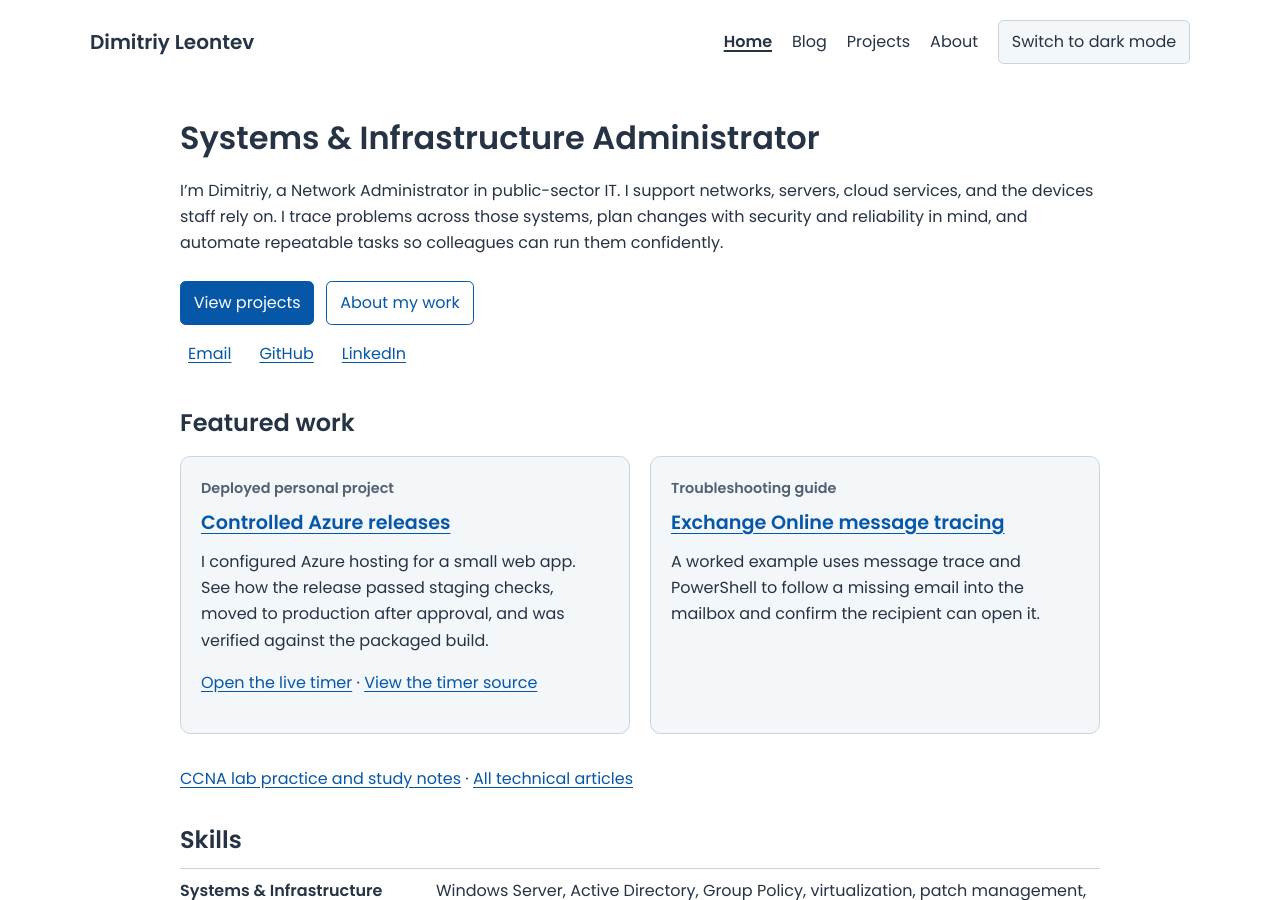
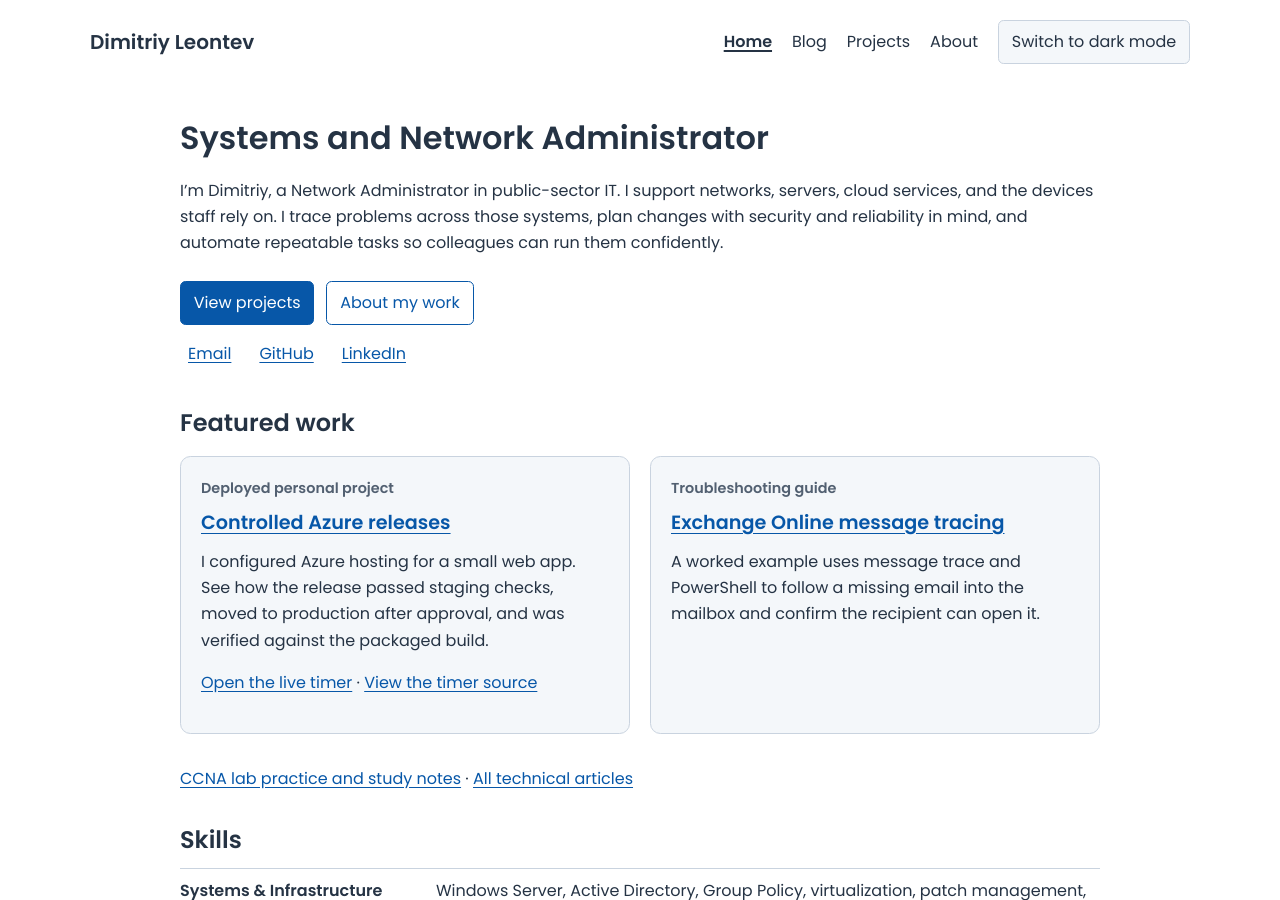
Before and after one commit to dleontev/dleontev.github.io, a Jekyll site: the page built from pages/index.md, in a window 1280 px wide and 900 px high. Built offline with Jekyll 4.4.1, drawn with Linux system fonts in a browser that asks for light colours.

```diff
--- a/_config.yml
+++ b/_config.yml
@@ -1,5 +1,5 @@
-title: "Dimitriy Leontev | Systems & Infrastructure Administrator"
-description: "Infrastructure projects and technical guides by Dimitriy Leontev, covering network and systems administration, Azure deployments, and PowerShell automation."
+title: "Dimitriy Leontev | Systems and Network Administrator"
+description: "Infrastructure projects and technical guides by Dimitriy Leontev, covering systems and network administration, Azure deployments, and PowerShell automation."
 url: "https://dleontev.com"
 baseurl: ""
 repository: dleontev/dleontev.github.io
--- a/_includes/bio.md
+++ b/_includes/bio.md
@@ -1,4 +1,4 @@
-# Systems & Infrastructure Administrator
+# Systems and Network Administrator
 
 I'm Dimitriy, a Network Administrator in public-sector IT. I support networks, servers, cloud services, and the devices staff rely on. I trace problems across those systems, plan changes with security and reliability in mind, and automate repeatable tasks so colleagues can run them confidently.
 
--- a/pages/index.md
+++ b/pages/index.md
@@ -1,9 +1,9 @@
 ---
 layout: page
 home: true
-title: "Dimitriy Leontev | Systems & Infrastructure Administrator"
+title: "Dimitriy Leontev | Systems and Network Administrator"
 permalink: /
-description: "Dimitriy Leontev is a Systems & Infrastructure Administrator working across networks, Windows systems, cloud services, and IT automation."
+description: "Dimitriy Leontev is a Systems and Network Administrator working across networks, Windows and Linux systems, cloud services, and IT automation."
 ---
 
 {% include bio.md %}
```
Also changed, not shown: pages/about.md (+5 -3 lines), tests/visual-baselines/home-1280.png, tests/visual-baselines/home-390.png, tests/visual-baselines/home-768.png, tests/visual-baselines/home-dark-1280.png.
